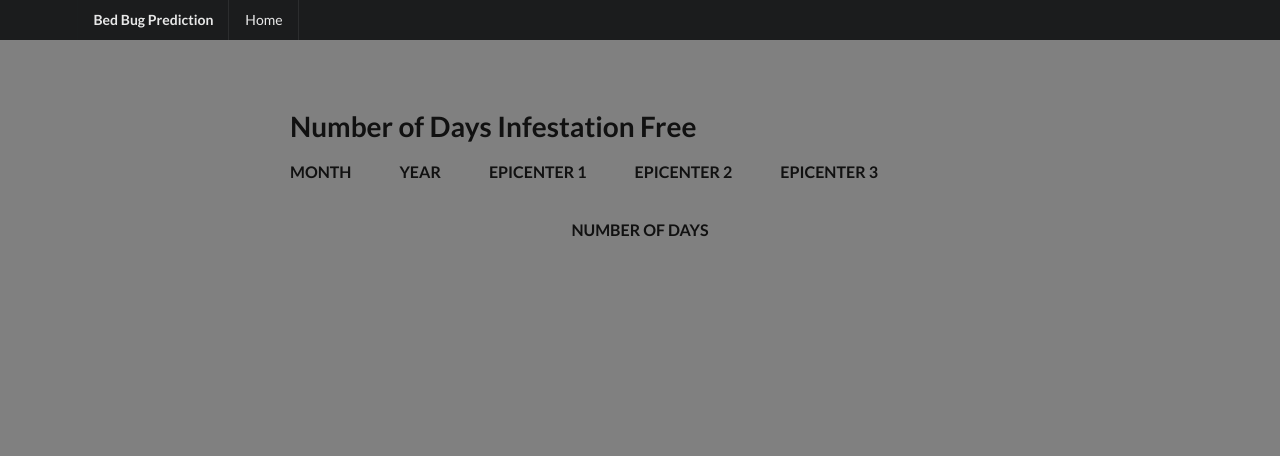
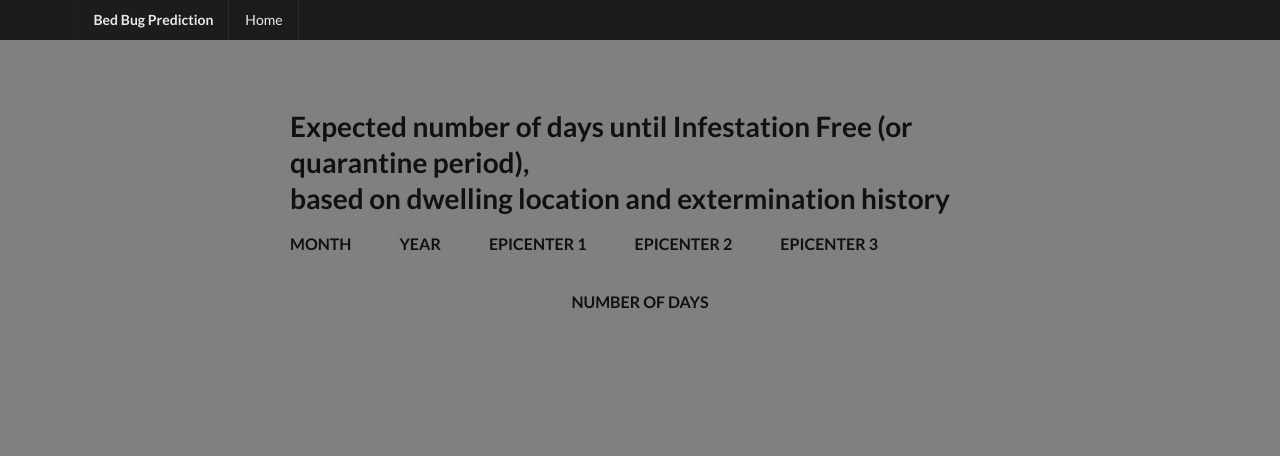
Before and after one commit to Clercy/webtest, a Flask app: template templates/results.html in a window 1280 px wide. Shown: the top 456 px of the page. Run offline with Flask 2, Linux system fonts and the light colour scheme; the template is opened without the code that fills it, so the values that code supplies are empty; parts of the project's set-up code (start-up, migrations or seed data) failed here and were passed over.

Commit message:
Add files via upload

```diff
--- a/templates/results.html
+++ b/templates/results.html
@@ -70,7 +70,10 @@
 
 <div class="ui main text container">
 
-    <h1 class="ui header">Number of Days Infestation Free</h1>
+    <!--<h1 class="ui header">Number of Days Infestation Free</h1>-->
+    <h1 class="ui header">Expected number of days until Infestation Free (or quarantine period),<br>
+based on dwelling location and extermination history</h1>
+
 
     <div class="ui statistics">
         <div class="statistic">
```
